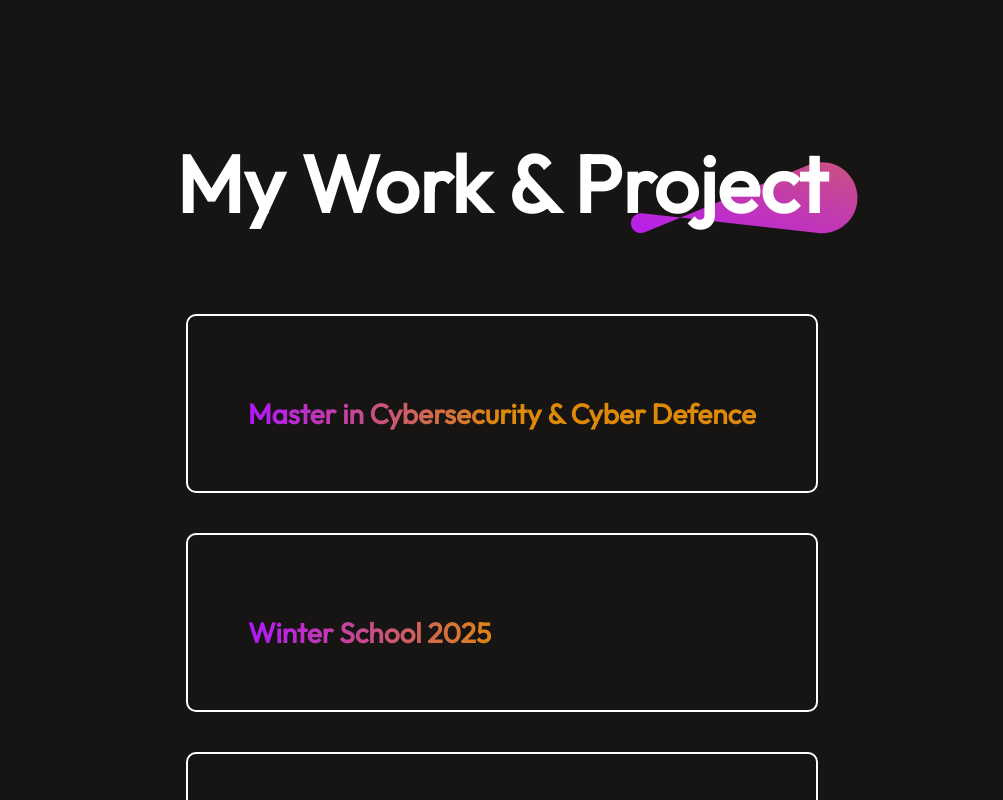
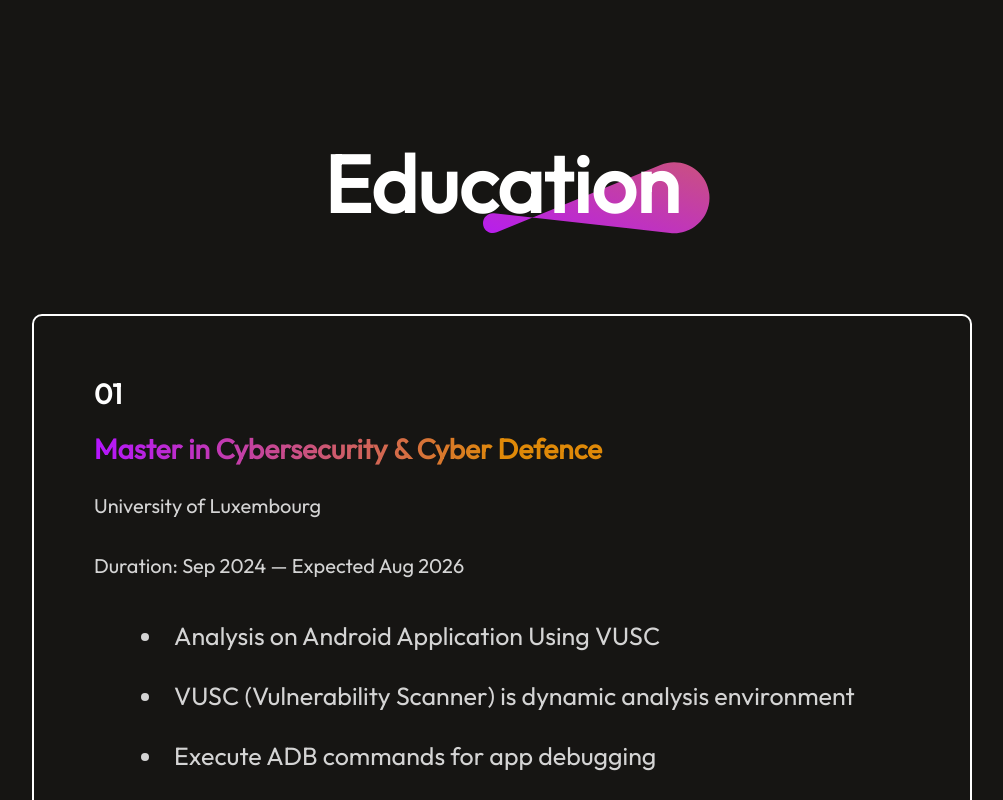
Before and after one commit to shishirpandey18/Portfolio, a React (Vite) app: page / in a window 1280 px wide. Shown: the part 3600-4400 px from the top of the page, without its empty margins (138-1141 px from the left). Built offline with nearby package versions, Linux system fonts and the light colour scheme.

Commit message:
Updated Project

```diff
--- a/src/Components/Education/Education.jsx
+++ b/src/Components/Education/Education.jsx
@@ -8,7 +8,7 @@ const education = () => {
   return (
     <div id='education' className='education'>
       <div className="education-title">
-        <h1>My Work & Project</h1>
+        <h1>Education</h1>
         <img src={theme_pattern} alt="" />
       </div>
       <div className="education-container">
--- a/src/assets/education_data.js
+++ b/src/assets/education_data.js
@@ -1,14 +1,17 @@
 const Education_Data = [
     {
+        s_no:"01",
         s_name:"Master in Cybersecurity & Cyber Defence",
         duration:"Sep 2024 — Expected Aug 2026",
     },
     {
+        s_no:"02",
         s_name:"Winter School 2025",
         duration:"December 2025",
 
     },
     {
+        s_no:"03",
         s_name:"Bachelor in Computer Engineering",
         duration:"2018 — 2023",
     },
```
